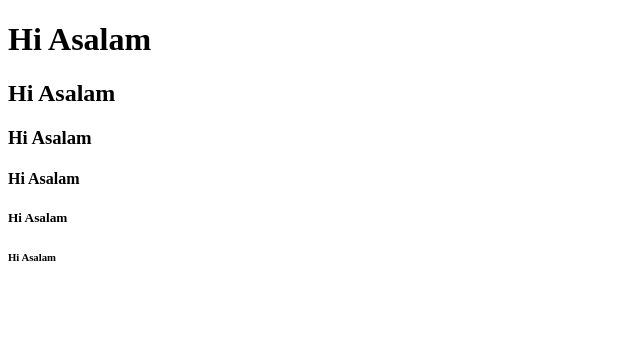
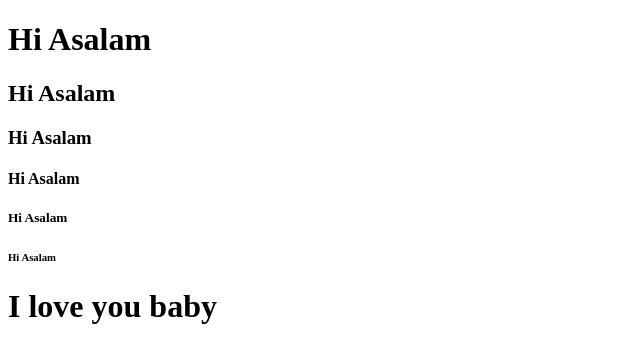
Before and after one commit to ArefOrumiehei/laptop, a plain HTML site: page index.html in a window 1280 px wide. Shown: the whole page, without its empty margins (0-640 px from the left). Drawn offline with Linux system fonts and the light colour scheme.

Commit message:
Update index.html

```diff
--- a/index.html
+++ b/index.html
@@ -13,5 +13,6 @@
     <h4>Hi Asalam</h4>
     <h5>Hi Asalam</h5>
     <h6>Hi Asalam</h6>
+    <h1>I love you baby </h1>
 </body>
 </html>
```
